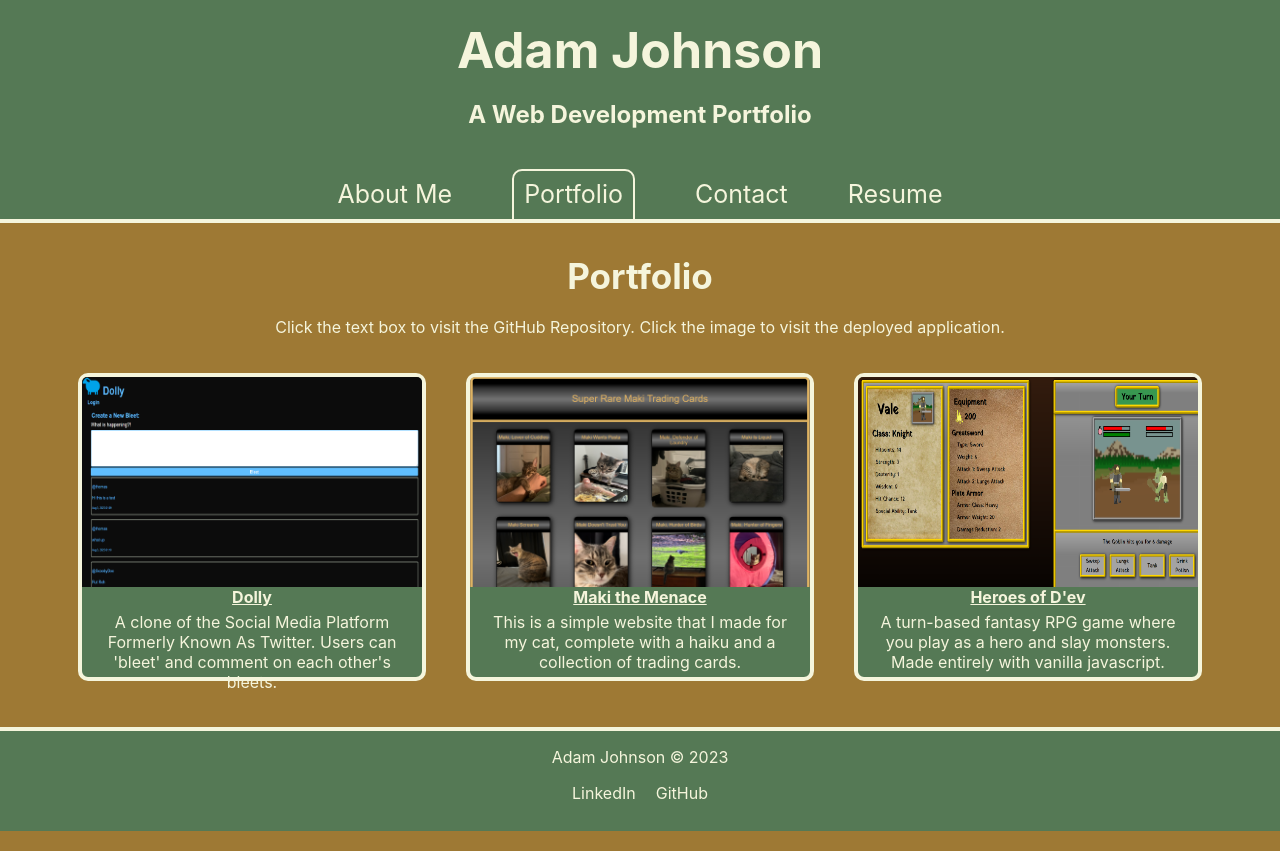
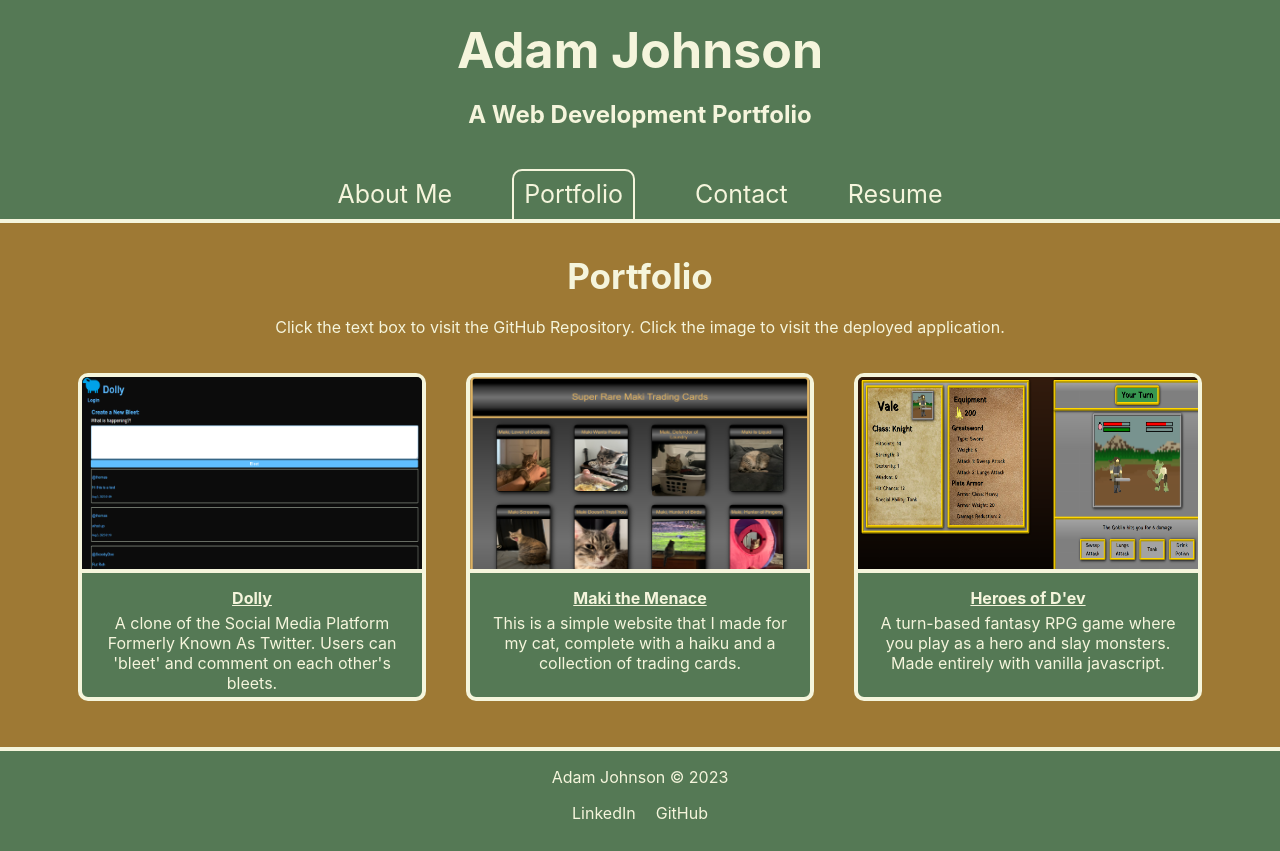
Before and after one commit to AdamJohnson92/Portfolio-Adam-Johnson, a React (Create React App) app: page / in a window 1280 px wide. Both pictures are taken after a click on the link "Portfolio". Built offline with nearby package versions, Linux system fonts and the light colour scheme.

Commit message:
Slight restyling on portfolio items

```diff
--- a/src/index.css
+++ b/src/index.css
@@ -161,7 +161,7 @@ img {
   margin: 5px;
   margin-top: 15px;
   width: 340px;
-  height: 300px;
+  height: 320px;
   border: 4px solid var(--beige);
   border-radius: 10px;
   background-color: var(--sage);
@@ -170,12 +170,14 @@ img {
 
 .portfolio-item-img {
   width: 100%;
-  height: 70%;
+  height: 60%;
   margin: 0px;
   border-radius: 5px 5px 0px 0px;
 }
 
 .portfolio-item-text-area {
+  border-top: 4px solid var(--beige);
+  padding-top: 15px;
   width: 100%;
   display: flex;
   flex-direction: column;
```
Also changed, not shown: 1 other file (tests, documents, lock files or other folders).
